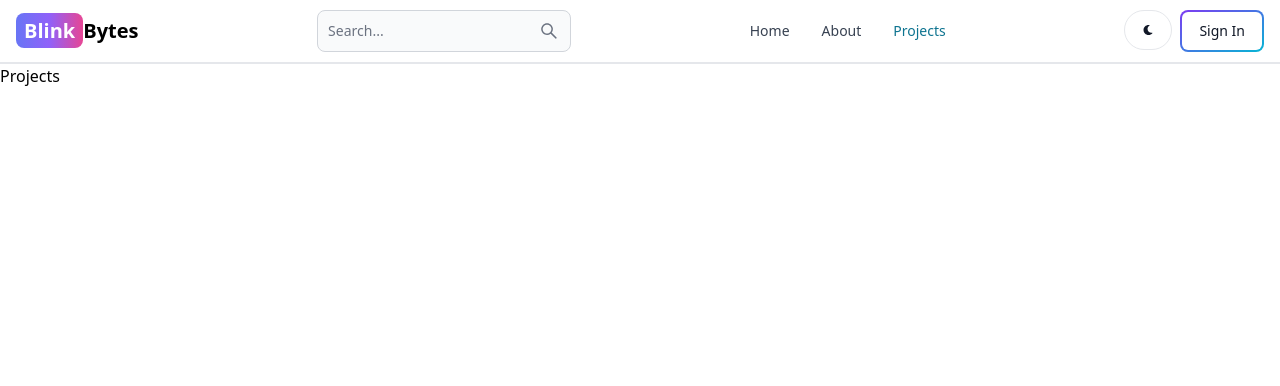
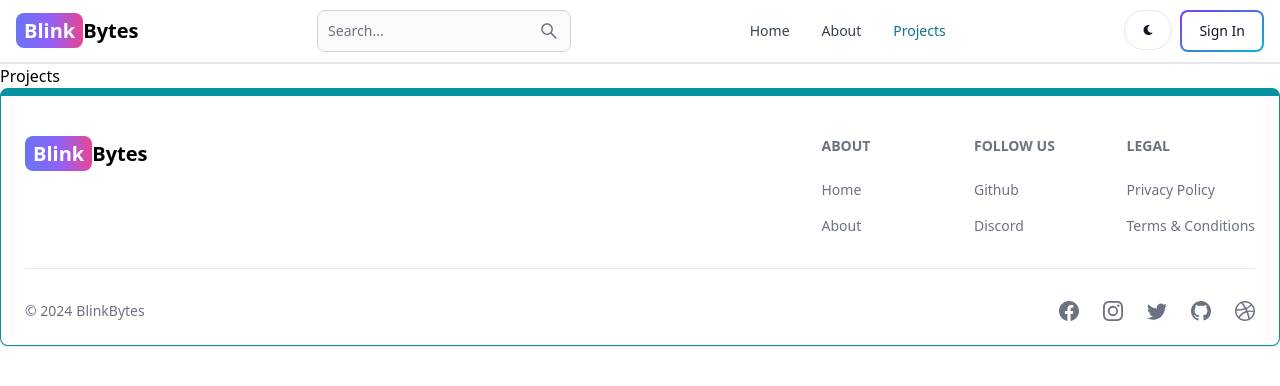
Before and after one commit to himanshu-371/Blink-Bytes, a React (Vite) app in the folder frontend/: page /projects in a window 1280 px wide. Shown: the top 386 px of the page. Built offline with nearby package versions, Linux system fonts and the light colour scheme.

Commit message:
created and added the Footer Component

```diff
--- a/frontend/src/App.jsx
+++ b/frontend/src/App.jsx
@@ -6,6 +6,7 @@
 import Dashboard from "./pages/Dashboard";
 import Projects from "./pages/Projects";
 import Header from "./components/Header";
+import Footer from "./components/Footer";
 
 function App() {
   return (
@@ -20,6 +21,7 @@
           <Route path="/dashboard" element={<Dashboard />} />
           <Route path="/projects" element={<Projects />} />
         </Routes>
+        <Footer />
       </BrowserRouter>
     </>
   );
--- /dev/null
+++ b/frontend/src/components/Footer.jsx
@@ -0,0 +1,88 @@
+import { Footer } from "flowbite-react";
+import { Link } from "react-router-dom";
+import {
+  BsFacebook,
+  BsInstagram,
+  BsTwitter,
+  BsGithub,
+  BsDribbble,
+} from "react-icons/bs";
+
+export default function FooterCom() {
+  return (
+    <Footer container className="border border-t-8 border-teal-500">
+      <div className="w-full max-w-7xl mx-auto">
+        <div className="grid w-full justify-between sm:flex md:grid-cols-1">
+          <div className="mt-5">
+            <Link
+              to="/"
+              className="self-center whitespace-nowrap text-lg sm:text-xl font-semibold dark:text-white"
+            >
+              <span className="px-2 py-1 bg-gradient-to-r from-indigo-500 via-purple-500 to-pink-500 rounded-lg text-white">
+                Blink
+              </span>
+              Bytes
+            </Link>
+          </div>
+          <div className="grid grid-cols-2 gap-8 mt-4 sm:grid-cols-3 sm:gap-6">
+            <div>
+              <Footer.Title title="ABout" />
+              <Footer.LinkGroup col>
+                <Link to="/">Home</Link>
+                <Link to="/about">About</Link>
+              </Footer.LinkGroup>
+            </div>
+
+            <div>
+              <Footer.Title title="Follow Us" />
+              <Footer.LinkGroup col>
+                <Link
+                  to="https://github.com/himanshu-371"
+                  target="_blank"
+                  rel="noopener noreferrer"
+                >
+                  Github
+                </Link>
+                <Link
+                  to="https://discord.com"
+                  target="_blank"
+                  rel="noopener noreferrer"
+                >
+                  Discord
+                </Link>
+              </Footer.LinkGroup>
+            </div>
+
+            <div>
+              <Footer.Title title="Legal" />
+              <Footer.LinkGroup col>
+                <Link to="#">Privacy Policy</Link>
+                <Link to="#">Terms &amp; Conditions </Link>
+              </Footer.LinkGroup>
+            </div>
+          </div>
+        </div>
+        <Footer.Divider />
+        <div className="w-full sm:flex sm:items-center sm:justify-between">
+          <Footer.Copyright
+            href="#"
+            by="BlinkBytes"
+            year={new Date().getFullYear()}
+          />
+          <div className="flex gap-6 sm:mt-0 mt-4 sm:justify-center">
+          <Footer.Icon href="#" icon={BsFacebook} />
+          <Footer.Icon href="#" icon={BsInstagram} />
+          <Footer.Icon href="#" icon={BsTwitter} />
+          <Footer.Icon
+            href="https://github.com/himanshu-371"
+            target="_blank"
+            rel="noopener noreferer"
+            icon={BsGithub}
+          />
+          <Footer.Icon href="#" icon={BsDribbble} />
+        </div>
+        </div>
+      </div>
+    </Footer>
+  );
+}
```
